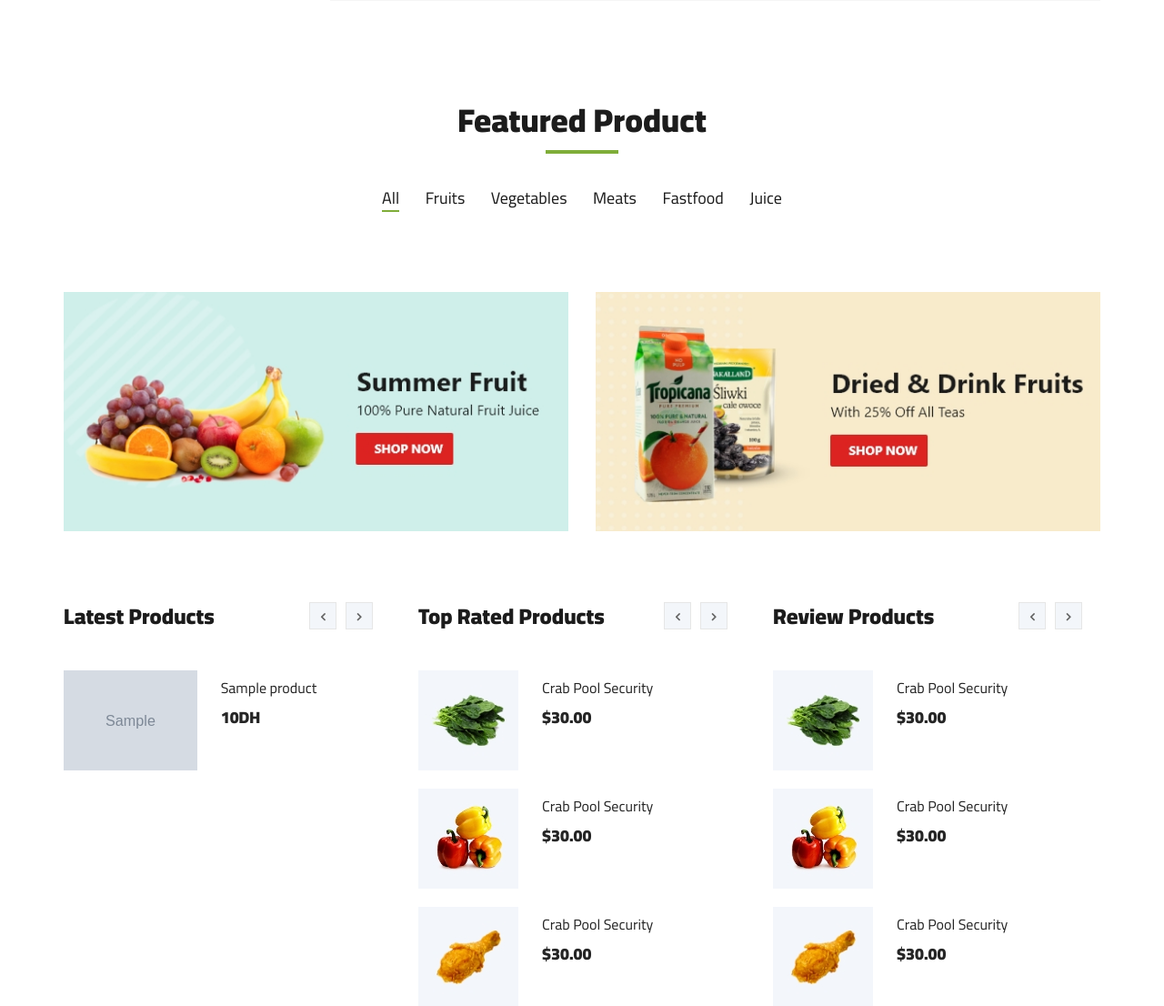
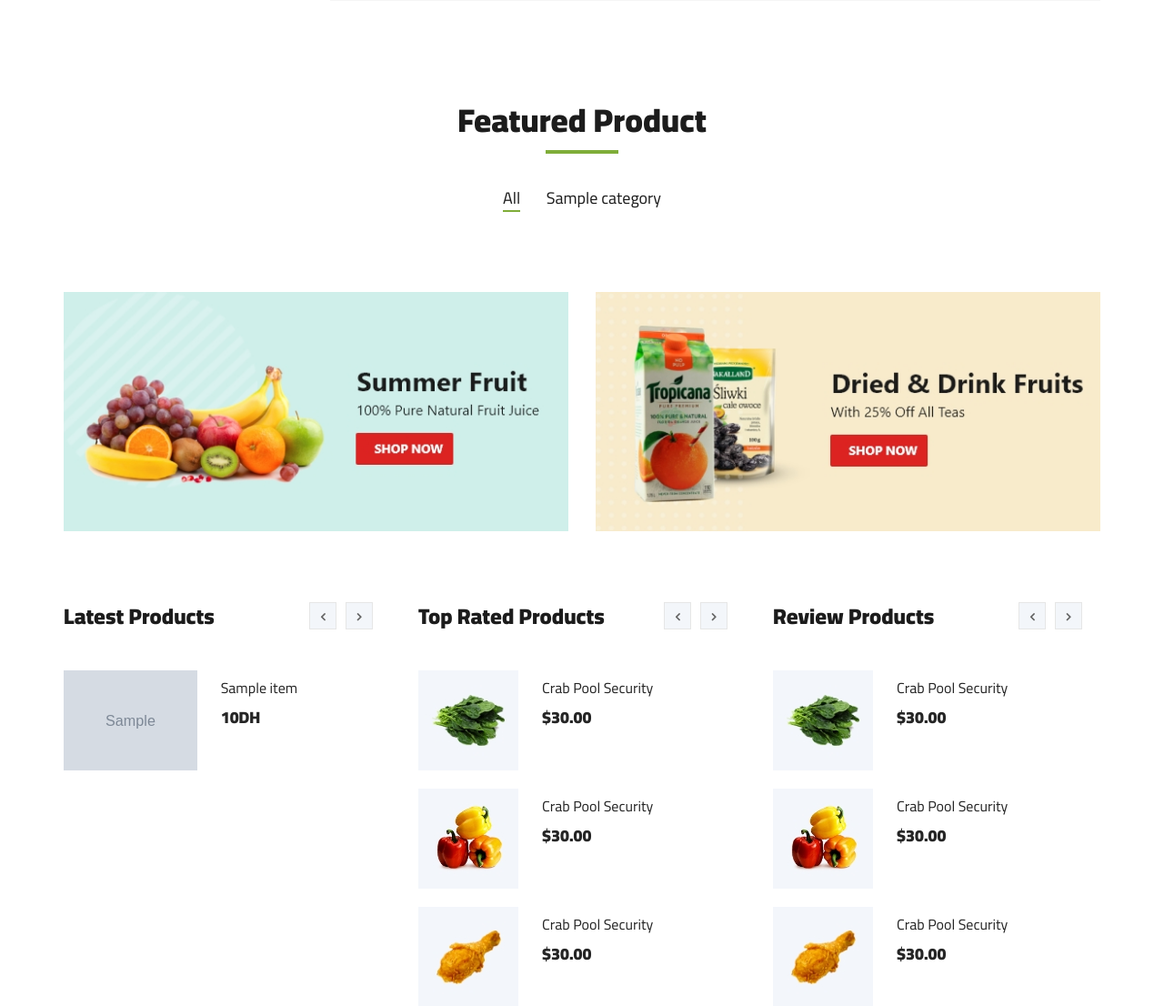
Before and after one commit to KhadijaAbdeLouassaa/django-ecommerce-website, a Django app: template src/templates/products/home.html in a window 1280 px wide. Shown: the part 1353-2459 px from the top of the page at 91% size. Run offline with Django 3.2, Linux system fonts and the light colour scheme; the template is opened without the code that fills it: most values are stand-ins (such as "Sample title", 1, 10 or a date in 2020); grey boxes marked "Sample" are stand-in pictures; some libraries are stand-ins or nearby versions.

Commit message:
fix category section

```diff
--- a/src/products/models.py
+++ b/src/products/models.py
@@ -6,7 +6,7 @@
 
 
 class Categories(models.Model):
-    name = models.CharField(max_length= 40)
+    name = models.CharField(max_length= 100)
 
     def __str__(self):
         return self.name
--- a/src/products/views.py
+++ b/src/products/views.py
@@ -12,7 +12,7 @@
 
 def home(request):
     product = Product.objects.all()
-    latest_products = Product.objects.filter(added_at__month=(datetime.now().month)-1 )
+    latest_products = Product.objects.filter(added_at__month=(datetime.now().month) )
     blog = Blog.objects.all()
     for post in blog :
         post.comment_count = post.comment_set.count()
--- a/src/templates/base.html
+++ b/src/templates/base.html
@@ -86,11 +86,9 @@
                 <li><a href="{% url 'products:products'%}">Shop</a></li>
                 <li><a href="{% url 'products:categories' 'Vegetables'%}">Categories</a>
                     <ul class="header__menu__dropdown">
-                        <li><a href="{% url 'products:categories' 'Vegetables'%}">Vegetables</a></li>
-                        <li><a href="{% url 'products:categories' 'Fruits'%}">Fruits</a></li>
-                        <li><a href="{% url 'products:categories' 'Juice'%}">Juice</a></li>
-                        <li><a href="{% url 'products:categories' 'Meats'%}">Meats</a></li>
-				        <li><a href="{% url 'products:categories' 'Fastfood'%}">Fastfood</a></li>
+					{% for category in categories  %}
+                        <li><a href="{% url 'products:categories' category.name %}">{{category.name}}</a></li>
+                    {% endfor %}
                     </ul>
                 </li>
                 <li><a href="{% url 'blog:blog' %}">Blog</a></li>
@@ -120,11 +118,9 @@
                             <li><a href="{% url 'products:products' %}">{% trans "Shop" %}</a></li>
 							<li><a href="#">{% trans "Categories" %}</a>
                                <ul class="header__menu__dropdown">
-                                   <li><a href="{% url 'products:categories' 'Vegetables'%}">{% trans 'Vegetables' %}</a></li>
-                                   <li><a href="{% url 'products:categories' 'Fruits'%}">{% trans 'Fruits' %}</a></li>
-                                   <li><a href="{% url 'products:categories' 'Juice'%}">{% trans 'Juice' %}</a></li>
-                                   <li><a href="{% url 'products:categories' 'Meats'%}">{% trans 'Meats' %}</a></li>
-								   <li><a href="{% url 'products:categories' 'Fastfood'%}">{% trans 'Fastfood' %}</a></li>
+                                   {% for category in categories  %}
+									<li><a href="{% url 'products:categories' category.name %}">{{category.name}}</a></li>
+									{% endfor %}
                                </ul>
                             </li>
 
@@ -201,12 +197,9 @@
                             <span>{% trans 'All departments' %}</span>
                         </div>
                         <ul>
-                            <li><a href="{% url 'products:categories' 'Meats'%}">{% trans 'Meats' %}</a></li>
-                            <li><a href="{% url 'products:categories' 'Vegetables'%}">{% trans 'Vegetables' %}</a></li>
-                            <li><a href="{% url 'products:categories' 'Fruits'%}">{% trans 'Fruits' %}</a></li>
-							<li><a href="{% url 'products:categories' 'Juice'%}">{% trans 'Juice' %}</a></li>
-                            <li><a href="{% url 'products:categories' 'Fastfood'%}">{% trans 'Fastfood' %}</a></li>
-
+                            {% for category in categories  %}
+								<li><a href="{% url 'products:categories' category.name %}">{{category.name}}</a></li>
+							{% endfor %}
                         </ul>
                     </div>
                 </div>
--- a/src/templates/products/home.html
+++ b/src/templates/products/home.html
@@ -43,11 +43,9 @@
                     <div class="featured__controls">
                         <ul>
                             <li class="active" data-filter="*">{% trans 'All' %}</li>
-							<li data-filter=".fruits">{% trans 'Fruits' %}</li>
-                            <li data-filter=".vegetables">{% trans 'Vegetables' %}</li>
-                            <li data-filter=".meats">{% trans 'Meats' %}</li>
-                            <li data-filter=".fastfood">{% trans 'Fastfood' %}</li>
-                            <li data-filter=".juice">{% trans 'Juice' %}</li>
+							{% for ctg in categories %}
+							<li data-filter=".{{ctg.name}}">{{ctg.name}}</li>
+                            {% endfor %}
                         </ul>
                     </div>
                 </div>
@@ -55,73 +53,9 @@
             <div class="row featured__filter">
 
 				{% for product in product %}
-				{% if product.category.name == 'Fruits'%}
-                <div class="col-lg-3 col-md-4 col-sm-6 mix fruits ">
-                    <div class="featured__item">
-                        <div class="featured__item__pic set-bg" data-setbg="{{product.image.url}}">
-                            <ul class="featured__item__pic__hover">
-                                <li><a href="#"><i class="fa fa-heart"></i></a></li>
-                                <li><a href="{% url 'products:product_detail' product.slug %}"><i class="fa fa-retweet"></i></a></li>
-                                <li><a href="#"><i class="fa fa-shopping-cart"></i></a></li>
-                            </ul>
-                        </div>
-                        <div class="featured__item__text">
-                            <h6>{{ product.title}}</h6>
-                            <h5>{{ product.price}}DH</h5>
-                        </div>
-                    </div>
-                </div>
-				{% elif product.category.name == 'Vegetables'%}
-                <div class="col-lg-3 col-md-4 col-sm-6 mix vegetables ">
-                    <div class="featured__item">
-                        <div class="featured__item__pic set-bg" data-setbg="{{product.image.url}}">
-                            <ul class="featured__item__pic__hover">
-                                <li><a href="#"><i class="fa fa-heart"></i></a></li>
-                                <li><a href="{% url 'products:product_detail' product.slug %}"><i class="fa fa-retweet"></i></a></li>
-                                <li><a href="#"><i class="fa fa-shopping-cart"></i></a></li>
-                            </ul>
-                        </div>
-                        <div class="featured__item__text">
-                            <h6>{{ product.title}}</h6>
-                            <h5>{{ product.price}}DH</h5>
-                        </div>
-                    </div>
-                </div>
-				{% elif product.category.name == 'Meats'%}
-                <div class="col-lg-3 col-md-4 col-sm-6 mix meats ">
-                    <div class="featured__item">
-                        <div class="featured__item__pic set-bg" data-setbg="{{product.image.url}}">
-                            <ul class="featured__item__pic__hover">
-                                <li><a href="#"><i class="fa fa-heart"></i></a></li>
-                                <li><a href="{% url 'products:product_detail' product.slug %}"><i class="fa fa-retweet"></i></a></li>
-                                <li><a href="#"><i class="fa fa-shopping-cart"></i></a></li>
-                            </ul>
-                        </div>
-                        <div class="featured__item__text">
-                            <h6>{{ product.title}}</h6>
-                            <h5>{{ product.price}}DH</h5>
-                        </div>
-                    </div>
-                </div>
-
-				{% elif product.category.name == 'Fastfood'%}
-                <div class="col-lg-3 col-md-4 col-sm-6 mix fastfood ">
-                    <div class="featured__item">
-                        <div class="featured__item__pic set-bg" data-setbg="{{product.image.url}}">
-                            <ul class="featured__item__pic__hover">
-                                <li><a href="#"><i class="fa fa-heart"></i></a></li>
-                                <li><a href="{% url 'products:product_detail' product.slug %}"><i class="fa fa-retweet"></i></a></li>
-                                <li><a href="#"><i class="fa fa-shopping-cart"></i></a></li>
-                            </ul>
-                        </div>
-                        <div class="featured__item__text">
-                            <h6>{{ product.title}}</h6>
-                            <h5>{{ product.price}}DH</h5>
-                        </div>
-                    </div>
-                </div>
-				{% elif product.category.name == 'Juice'%}
-                <div class="col-lg-3 col-md-4 col-sm-6 mix juice ">
+				{% for ctg in categories %}
+				{% if product.category.name == ctg.name %}
+                <div class="col-lg-3 col-md-4 col-sm-6 mix {{ctg.name}} ">
                     <div class="featured__item">
                         <div class="featured__item__pic set-bg" data-setbg="{{product.image.url}}">
                             <ul class="featured__item__pic__hover">
@@ -138,6 +72,7 @@
                 </div>
 
 				{% endif %}
+				{% endfor %}
 
 				{% endfor %}
 
@@ -176,35 +111,52 @@
                                 <div class="latest-product__slider owl-carousel">
 
                                     <div class="latest-prdouct__slider__item">
-                                        {% for product in latest_products|slice:"0:3" %}
+                                        {% for item in latest_products|slice:"0:3" %}
 
 										<a href="#" class="latest-product__item">
                                             <div class="latest-product__item__pic">
-                                                <img src="{{ product.image.url }}" alt="">
+                                                <img src="{{ item.image.url }}" alt="">
                                             </div>
                                             <div class="latest-product__item__text">
-                                                <h6>{{product.title}}</h6>
-                                                <span>{{ product.price }}DH</span>
+                                                <h6>{{item.title}}</h6>
+                                                <span>{{ item.price }}DH</span>
                                             </div>
                                         </a>
 
 										{% endfor %}
 									</div>
-									 <div class="latest-prdouct__slider__item">
-                                        {% for product in latest_products|slice:"3:6" %}
+
+                                    <div class="latest-prdouct__slider__item">
+									 {% for item in latest_products|slice:"3:6" %}
 
 										<a href="#" class="latest-product__item">
                                             <div class="latest-product__item__pic">
-                                                <img src="{{ product.image.url }}" alt="">
+                                                <img src="{{ item.image.url }}" alt="">
                                             </div>
                                             <div class="latest-product__item__text">
-                                                <h6>{{product.title}}</h6>
-                                                <span>{{ product.price }}DH</span>
+                                                <h6>{{item.title}}</h6>
+                                                <span>{{ item.price }}DH</span>
                                             </div>
                                         </a>
 
 										{% endfor %}
-									</div>
+
+									   </div> <div class="latest-prdouct__slider__item">
+									 {% for item in latest_products|slice:"6:9" %}
+
+										<a href="#" class="latest-product__item">
+                                            <div class="latest-product__item__pic">
+                                                <img src="{{ item.image.url }}" alt="">
+                                            </div>
+                                            <div class="latest-product__item__text">
+                                                <h6>{{item.title}}</h6>
+                                                <span>{{ item.price }}DH</span>
+                                            </div>
+                                        </a>
+
+										{% endfor %}
+
+									   </div>
 
 
                                 </div>
```
Also changed, not shown: src/ogani/settings.py (+5 -3 lines), src/products/context_processors.py (+6 -1 lines), src/templates/products/categories.html (+3 -6 lines), src/templates/products/favorite_products.html (+3 -6 lines), src/templates/products/products.html (+4 -7 lines), src/templates/products/search_product.html (+3 -6 lines), src/db.sqlite3.
